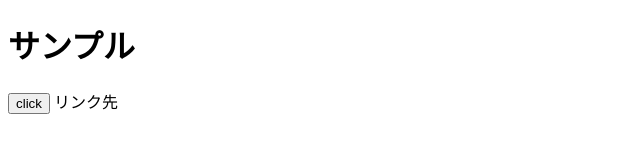
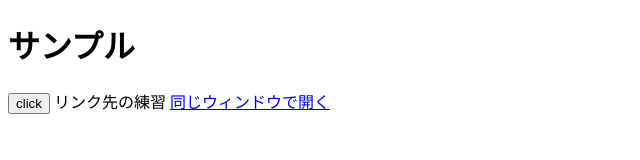
Before and after one commit to show1108/show1108.github.io, a plain HTML site: page index.html in a window 1280 px wide. Shown: the whole page, without its empty margins (0-640 px from the left). Drawn offline with Linux system fonts and the light colour scheme.

Commit message:
Update index.html

```diff
--- a/index.html
+++ b/index.html
@@ -9,8 +9,8 @@
     <h1>サンプル</h1>
     <button onclick="hello()">click</button>
 
-    リンク先
-    <a href="
+    リンク先の練習
+    <a href="sample.html">同じウィンドウで開く</a>
 
   </body>
 
```
